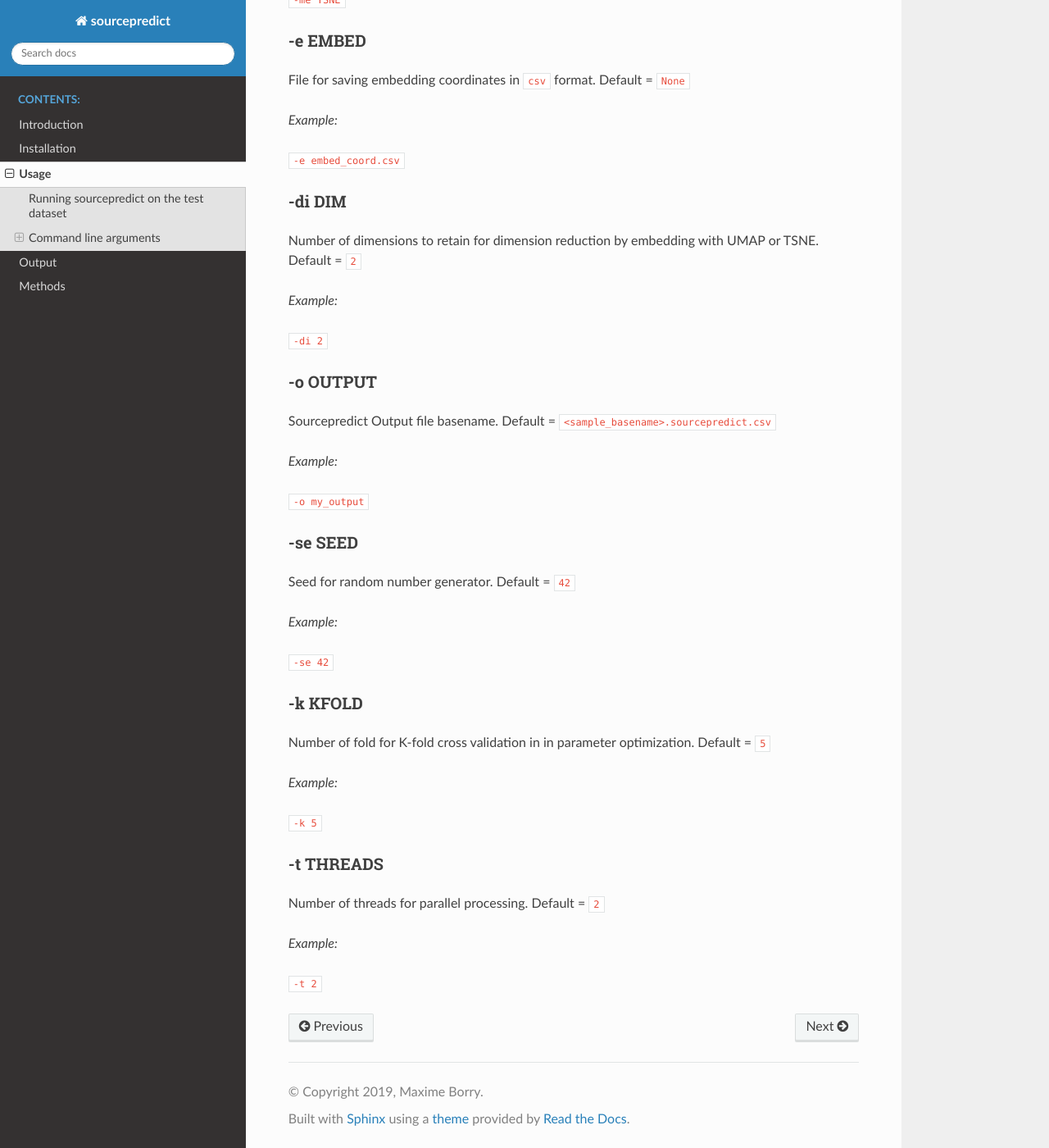
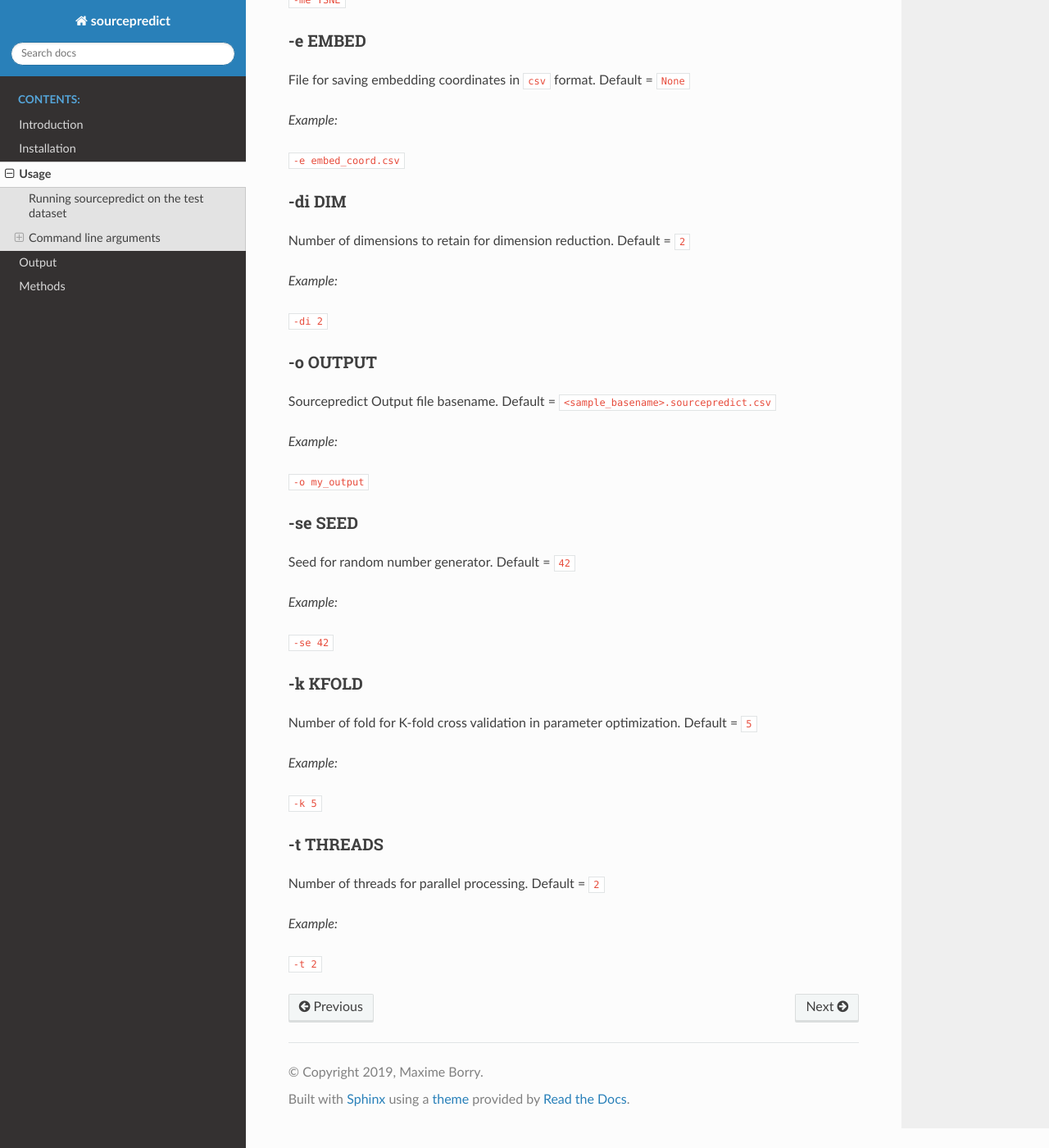
Before and after one commit to maxibor/sourcepredict, a Sphinx documentation site: the page built from docs/usage.md, in a window 1280 px wide and 1400 px high, scrolled down 2577 px. Shown: the whole window at 82% size. Built offline with Sphinx 7.4.7 and the Read the Docs theme 2.0.0, drawn with Linux system fonts in a browser that asks for light colours.

Commit message:
fix typo in usage

````diff
--- a/docs/usage.md
+++ b/docs/usage.md
@@ -82,7 +82,7 @@
 +-------+----------+----------+
 ```
 
-### -s LABELS
+### -l LABELS
 
 Path to labels `csv` file of sources.
 Default = `data/modern_gut_microbiomes_labels.csv`
@@ -133,7 +133,7 @@
 
 ### -di DIM
 
-Number of dimensions to retain for dimension reduction by embedding with UMAP or TSNE. Default = `2`
+Number of dimensions to retain for dimension reduction. Default = `2`
 
 _Example:_
 
@@ -157,7 +157,7 @@
 
 ### -k KFOLD
 
-Number of fold for K-fold cross validation in in parameter optimization. Default = `5`
+Number of fold for K-fold cross validation in parameter optimization. Default = `5`
 
 _Example:_
 
````
